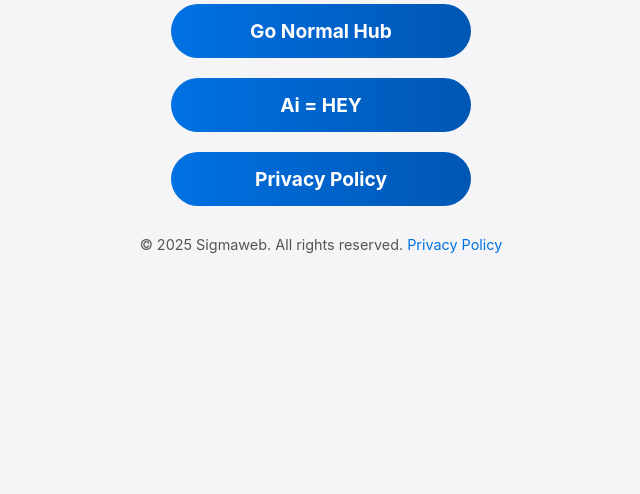
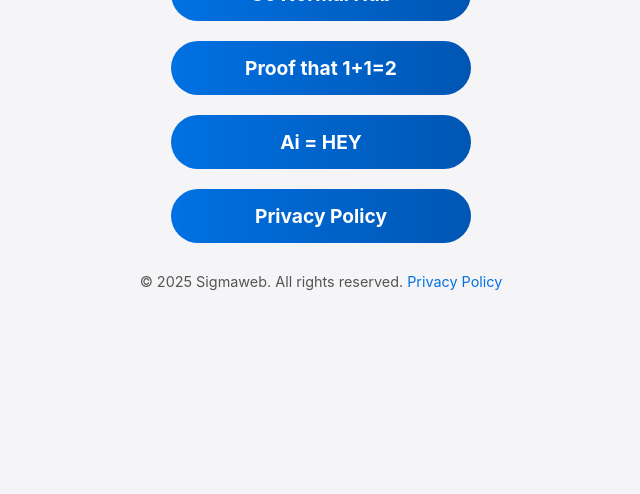
Before and after one commit to Good-player/sigmaweb-pro, a plain HTML site: page prohub.html in a window 1280 px wide. Shown: the part 306-800 px from the top of the page, without its empty margins (319-959 px from the left). Drawn offline with Linux system fonts and the light colour scheme.

Commit message:
Update prohub.html

```diff
--- a/prohub.html
+++ b/prohub.html
@@ -133,6 +133,7 @@
   <h1>Welcome to Sigmaweb Hub</h1>
   <div class="button-container">
     <a href="https://good-player.github.io/sigmaweb/hub.html" class="button" onclick="redirectTo('Hub', event)">Go Normal Hub</a>
+    <a href="https://good-player.github.io/sigmaweb-pro/dum.html" class="button" onclick="redirectTo('Proofweb', event)">Proof that 1+1=2</a>
     <a href="https://good-player.github.io/sigmaweb-pro/gai.html" class="button" onclick="redirectTo('Hey, Welcome to the hell station. What can i help you today? HUH YOU DID NOT NOTICE???? HOW', event)">Ai = HEY</a>
     <a href="pp.html" class="button" onclick="redirectTo('Privacy Policy', event)">Privacy Policy</a>
   </div>
```
